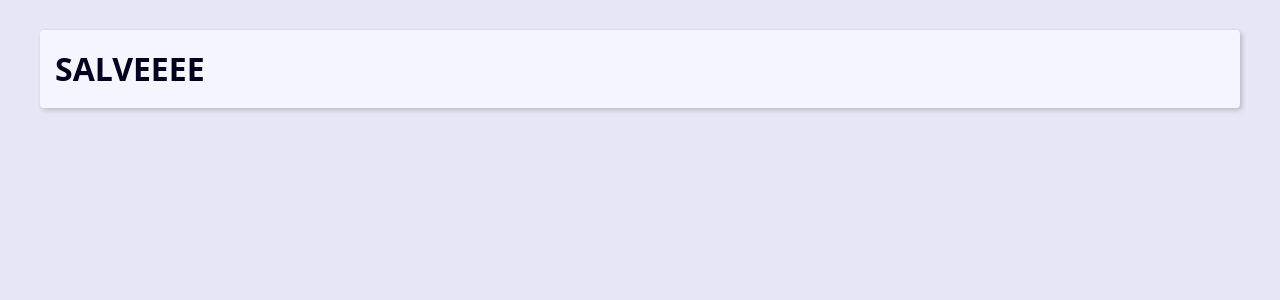
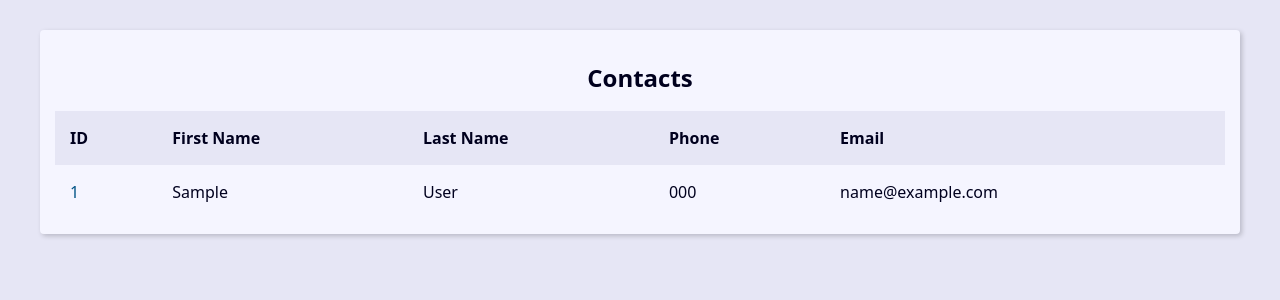
Before and after one commit to MarivaldoDev/agenda-django, a Django app: page / in a window 1280 px wide. Shown: the top 300 px of the page. Run offline with Django 5.2, Linux system fonts and the light colour scheme; tables that the repository leaves empty hold one stand-in row (values such as "Sample post").

Commit message:
'criando-tabela_contatos_no_html'

```diff
--- a/contact/templates/contact/index.html
+++ b/contact/templates/contact/index.html
@@ -1,5 +1,46 @@
 {% extends 'global/base.html' %}
 
 {% block content%}
-    <h1>SALVEEEE</h1>
+    <div class="resposive-table">
+        <table class="contacts-table">
+            <caption class="table-caption">
+                Contacts
+            </caption>
+
+            <thead>
+                <tr class="table-row table-row-header">
+                    <th class="table-header">ID</th>
+                    <th class="table-header">First Name</th>
+                    <th class="table-header">Last Name</th>
+                    <th class="table-header">Phone</th>
+                    <th class="table-header">Email</th>
+                </tr>
+            </thead>
+
+            <tbody>
+
+                {% for contact in contacts %}
+                    <tr class="table-row">
+                        <td class="table-cel">
+                            <a href="#" class="table-link">
+                                {{ contact.id }}
+                            </a>
+                        </td>
+                        <td class="table-cel">
+                            {{ contact.first_name }}
+                        </td>
+                        <td class="table-cel">
+                            {{ contact.last_name }}
+                        </td>
+                        <td class="table-cel">
+                            {{ contact.phone }}
+                        </td>
+                        <td class="table-cel">
+                            {{ contact.email }}
+                        </td>
+                    </tr>
+                {% endfor %}
+            </tbody>
+        </table>
+    </div>
 {% endblock content %}
--- a/contact/views/contact_views.py
+++ b/contact/views/contact_views.py
@@ -1,5 +1,12 @@
 from django.shortcuts import render
+from contact.models import Contact
 
 # Create your views here.
 def index(request):
-    return render(request, 'contact/index.html')
+    contacts = Contact.objects.all()
+
+    context = {
+        'contacts': contacts,
+    }
+
+    return render(request, 'contact/index.html', context)
```
